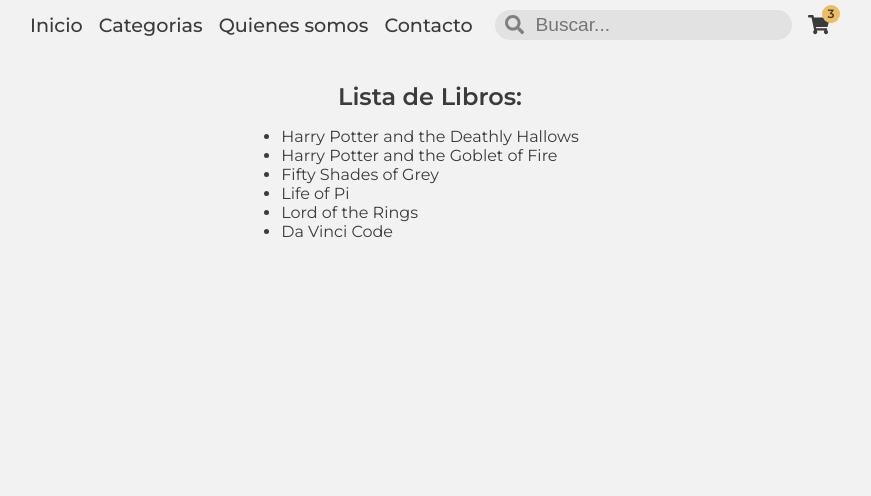
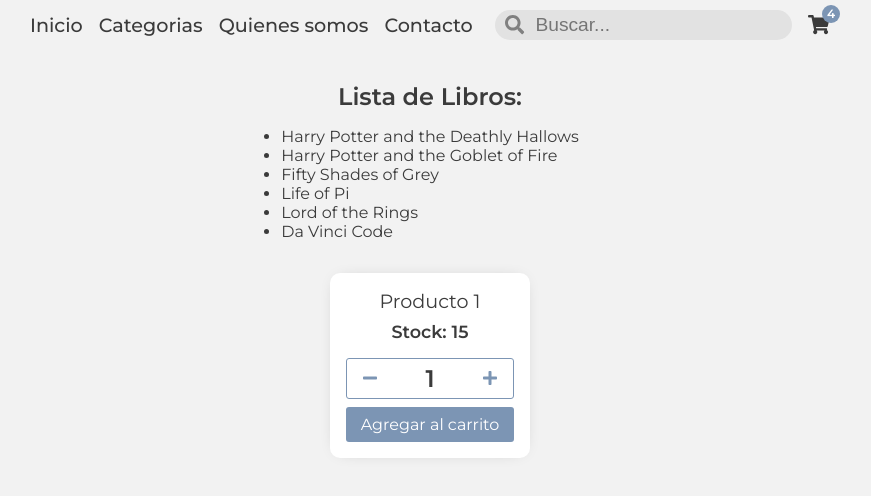
Before and after one commit to castroagustin/curso-react, a React (Create React App) app: page / in a window 1280 px wide. Shown: the top 496 px of the page, without its empty margins (210-1081 px from the left). Built offline with nearby package versions, Linux system fonts and the light colour scheme.

Commit message:
contador con boton

```diff
--- a/package.json
+++ b/package.json
@@ -13,6 +13,7 @@
     "react": "^17.0.2",
     "react-dom": "^17.0.2",
     "react-scripts": "4.0.3",
+    "sass": "^1.43.4",
     "web-vitals": "^1.1.2"
   },
   "scripts": {
--- a/src/App.js
+++ b/src/App.js
@@ -1,12 +1,14 @@
 import './App.css';
 import NavBar from './components/navbar/navbar';
 import ItemList from './components/itemList/itemList';
+import ItemCount from './components/itemCount/itemCount';
 
 const App = () => {
   return (
     <div className="App">
       <NavBar />
       <ItemList />
+      <ItemCount stock='15' initial='1' />
     </div>
   );
 }
--- /dev/null
+++ b/src/components/itemCount/itemCount.jsx
@@ -0,0 +1,50 @@
+import React, { useState } from 'react';
+import { FontAwesomeIcon } from '@fortawesome/react-fontawesome';
+import { faPlus, faMinus } from '@fortawesome/free-solid-svg-icons';
+import './itemCount.scss';
+
+const ItemCount = ({ stock, initial }) => {
+
+    const onAdd = () => {
+        if (cantidad <= disponible) {
+            setDisponible(disponible - cantidad);
+            setCantidad(0)
+            alert(`Agrego ${cantidad} productos al carrito`);
+        }
+    }
+
+    const sumarCant = () => {
+        if (cantidad < disponible) {
+            setCantidad(Number(cantidad) + 1);
+        }
+    }
+    const restarCant = () => {
+        if (cantidad >= 1) {
+            setCantidad(Number(cantidad) - 1);
+        }
+    }
+
+    const [cantidad, setCantidad] = useState(initial);
+    const [disponible, setDisponible] = useState(stock);
+
+    return (
+        <div className='itemCountContainer' cantidad={cantidad}>
+            <p className='itemCount__product'>Producto 1</p>
+            <p className='itemCount__stock'>Stock: {disponible}</p>
+            <div className='itemCount__buttons'>
+                <FontAwesomeIcon
+                    className='itemCount__icon'
+                    icon={faMinus}
+                    onClick={() => restarCant()} />
+                <span className='itemCount__number'>{cantidad}</span>
+                <FontAwesomeIcon
+                    className='itemCount__icon'
+                    icon={faPlus}
+                    onClick={() => sumarCant()} />
+            </div>
+            <span className='itemCount__purchase' onClick={onAdd}>Agregar al carrito</span>
+        </div>
+    )
+}
+
+export default ItemCount;
--- /dev/null
+++ b/src/components/itemCount/itemCount.scss
@@ -0,0 +1,49 @@
+.itemCount{
+    &Container{
+        background-color: #fff;
+        display: inline-flex;
+        flex-direction: column;
+        min-width: 200px;
+        padding: 1rem;
+        border-radius: 10px;
+        margin-top: 2rem;
+        color: var(--dark-grey);
+        box-shadow: 0px 0px 17px -10px #0005;
+    }
+    &__product{
+        font-size: 1.2rem;
+        margin-bottom: .5rem;
+    }
+    &__stock{
+        margin-bottom: 1rem;
+        font-weight: 600;
+        font-size: 1.1rem;
+    }
+    &__buttons{
+        display: flex;
+        min-width: 100%;
+        justify-content: space-between;
+        align-items: center;
+        border: #7c95b4 1px solid;
+        padding: .3rem 1rem;
+        border-radius: 3px;
+        user-select: none;
+    }
+    &__icon{
+        color: #7c95b4;
+        cursor: pointer;
+    }
+    &__number{
+        font-size: 1.5rem;
+        font-weight: 600;
+    }
+    &__purchase{
+        background-color: var(--primary-color);
+        color: var(--white);
+        padding: .5rem;
+        margin-top: .5rem;
+        border-radius: 3px;
+        cursor: pointer;
+        user-select: none;
+    }
+}
--- a/src/components/itemList/itemList.css
+++ /dev/null
@@ -1,16 +0,0 @@
-.itemList{
-    margin-top: 2rem;
-    color: var(--dark-grey);
-}
-
-.itemList__title{
-    font-size: 1.5rem;
-    margin-bottom: 1rem;
-}
-
-.itemList__container{
-    list-style: initial;
-    display: inline-flex;
-    flex-direction: column;
-    text-align: start;
-}
--- a/src/components/itemList/itemList.jsx
+++ b/src/components/itemList/itemList.jsx
@@ -1,4 +1,4 @@
-import './itemList.css'
+import './itemList.scss'
 
 const ItemList = () => {
     return (
--- /dev/null
+++ b/src/components/itemList/itemList.scss
@@ -0,0 +1,14 @@
+.itemList{
+    margin-top: 2rem;
+    color: var(--dark-grey);
+    &__container{
+        list-style: initial;
+        display: inline-flex;
+        flex-direction: column;
+        text-align: start;
+    }
+    &__title{
+        font-size: 1.5rem;
+        margin-bottom: 1rem;
+    }
+}
--- a/src/components/navbar/navbar.css
+++ /dev/null
@@ -1,92 +0,0 @@
-@import url('https://fonts.googleapis.com/css2?family=Montserrat:ital,wght@0,300;0,400;0,500;0,600;1,700&display=swap');
-
-.navBar{
-    position: relative;
-    display: flex;
-    justify-content: space-between;
-    align-items: center;
-    background-color: var(--light-gray);
-    width: 100%;
-    padding: 0 15rem;
-    height: 50px;
-    font-family: 'Montserrat', sans-serif;
-}
-
-.navBar__menu{
-    list-style: none;
-    display: flex;
-}
-
-.navBar__menu a{
-    text-decoration: none;
-    color: var(--dark-grey);
-    margin-right: 1rem;
-    font-size: 1.2rem;
-    font-weight: 500;
-}
-
-.navBar__iconsContainer{
-    display: flex;
-    align-items: center;
-}
-
-.navBar__search{
-    position: relative;
-    display: flex;
-    align-items: center;
-    width: 90%;
-    max-width: 300px;
-    height: 70%;
-}
-.navBar__searchInput{
-    background-color: #e2e2e2;
-    border-radius: 20px;
-    height: 100%;
-    min-height: 30px;
-    width: 100%;
-    border: none;
-    outline: none;
-    display: flex;
-    align-items: center;
-    font-size: 1.2rem;
-    color: #808080;
-    padding-left: 40px;
-    padding-right: 10px;
-}
-
-.navBar__searchIcon, .navBar__cartIcon{
-    color: var(--dark-grey);
-    font-size: 1.2rem;
-    cursor: pointer;
-}
-.navBar__cartIcon{
-    margin-left: 1rem;
-}
-.navBar__searchIcon{
-    position: absolute;
-    left: 10px;
-    color: #808080;
-}
-
-.navBar__cartContainer{
-    position: relative;
-    cursor: pointer;
-}
-
-.cart__badge{
-    position: absolute;
-    top: -10px;
-    right: -10px;
-    min-width: 18px;
-    background-color: var(--secondary-color);
-    color: var(--dark-grey);
-    font-size: .75rem;
-    font-weight: 700;
-    line-height: 100%;
-    border-radius: 50%;
-    padding: .2rem;
-    display: flex;
-    align-items: center;
-    justify-content: center;
-    user-select: none;
-}
--- a/src/components/navbar/navbar.jsx
+++ b/src/components/navbar/navbar.jsx
@@ -1,15 +1,15 @@
-import './navbar.css';
 import { FontAwesomeIcon } from '@fortawesome/react-fontawesome'
 import { faShoppingCart, faSearch } from '@fortawesome/free-solid-svg-icons'
+import './navbar.scss';
 
 const NavBar = () => {
     return (
         <nav className='navBar'>
-            <ul className='navBar__menu'>
-                <li><a href="#">Inicio</a></li>
-                <li><a href="#">Categorias</a></li>
-                <li><a href="#">Quienes somos</a></li>
-                <li><a href="#">Contacto</a></li>
+            <ul className='navBar__menu' >
+                <li><a href="./">Inicio</a></li>
+                <li><a href="./">Categorias</a></li>
+                <li><a href="./">Quienes somos</a></li>
+                <li><a href="./">Contacto</a></li>
             </ul>
             <div className='navBar__iconsContainer'>
                 <div className="navBar__search">
@@ -19,7 +19,7 @@
                     <input type='text' className='navBar__searchInput' placeholder='Buscar...' />
                 </div>
                 <div className='navBar__cartContainer'>
-                    <span className='cart__badge'>3</span>
+                    <span className='cart__badge'>4</span>
                     <FontAwesomeIcon
                         className='navBar__cartIcon'
                         icon={faShoppingCart} />
--- /dev/null
+++ b/src/components/navbar/navbar.scss
@@ -0,0 +1,86 @@
+@import url('https://fonts.googleapis.com/css2?family=Montserrat:ital,wght@0,300;0,400;0,500;0,600;1,700&display=swap');
+
+.navBar{
+    position: relative;
+    display: flex;
+    justify-content: space-between;
+    align-items: center;
+    background-color: var(--light-gray);
+    width: 100%;
+    padding: 0 15rem;
+    height: 50px;
+    font-family: 'Montserrat', sans-serif;
+    &__menu{
+        list-style: none;
+        display: flex;
+        a{
+            text-decoration: none;
+            color: var(--dark-grey);
+            margin-right: 1rem;
+            font-size: 1.2rem;
+            font-weight: 500;
+        }
+    }
+    &__iconsContainer{
+        display: flex;
+        align-items: center;
+    }
+    &__search{
+        position: relative;
+        display: flex;
+        align-items: center;
+        width: 90%;
+        max-width: 300px;
+        height: 70%;
+    }
+    &__searchInput{
+        background-color: #e2e2e2;
+        border-radius: 20px;
+        height: 100%;
+        min-height: 30px;
+        width: 100%;
+        border: none;
+        outline: none;
+        display: flex;
+        align-items: center;
+        font-size: 1.2rem;
+        color: #808080;
+        padding-left: 40px;
+        padding-right: 10px;
+    }
+    &__searchIcon, &__cartIcon{
+        color: var(--dark-grey);
+        font-size: 1.2rem;
+        cursor: pointer;
+    }
+    &__cartIcon{
+        margin-left: 1rem;
+    }
+    &__searchIcon{
+        position: absolute;
+        left: 10px;
+        color: #808080;
+    }
+    &__cartContainer{
+        position: relative;
+        cursor: pointer;
+    }
+}
+
+.cart__badge{
+    position: absolute;
+    top: -10px;
+    right: -10px;
+    min-width: 18px;
+    background-color: var(--primary-color);
+    color: var(--white);
+    font-size: .75rem;
+    font-weight: 700;
+    line-height: 100%;
+    border-radius: 50%;
+    padding: .2rem;
+    display: flex;
+    align-items: center;
+    justify-content: center;
+    user-select: none;
+}
--- a/src/index.css
+++ b/src/index.css
@@ -6,7 +6,7 @@
 }
 :root{
   --dark-grey: #3B3B3B;
-  --secondary-color: #EDBE5F;
+  --primary-color: #7c95b4;
   --white: #fff;
   --light-gray: #f2f2f2;
   --white-transparent: #fff5;
```
Also changed, not shown: 1 other file (tests, documents, lock files or other folders).
